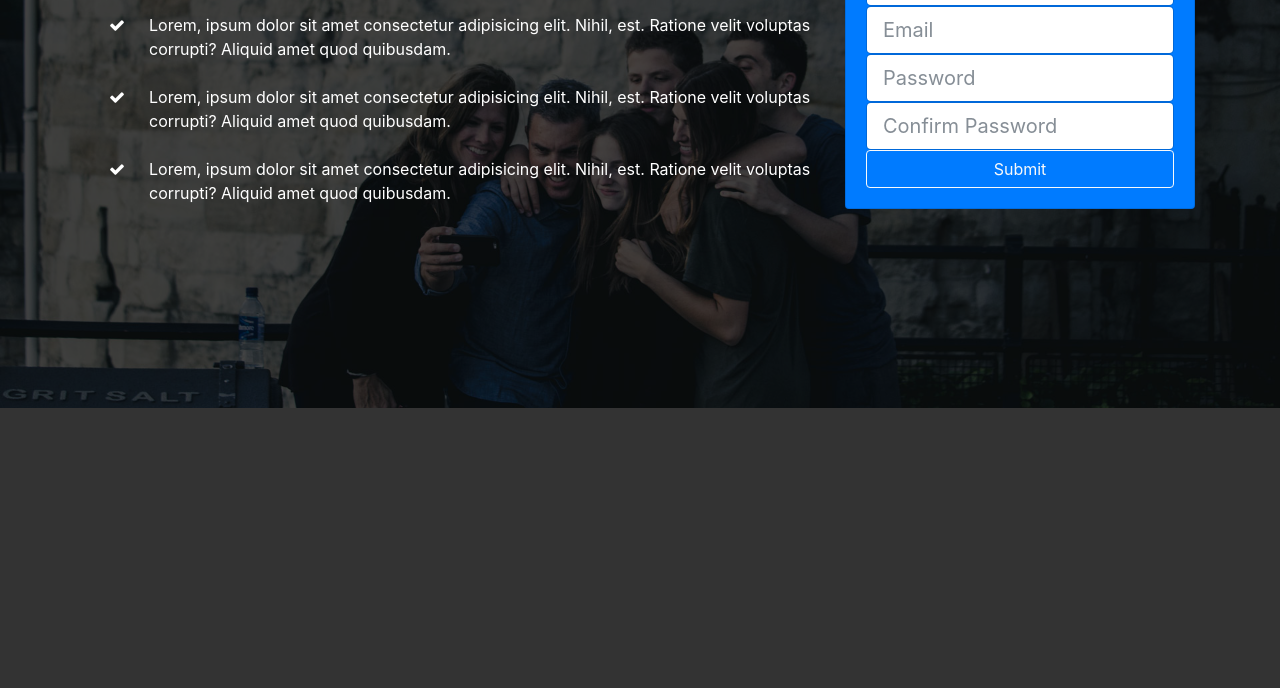
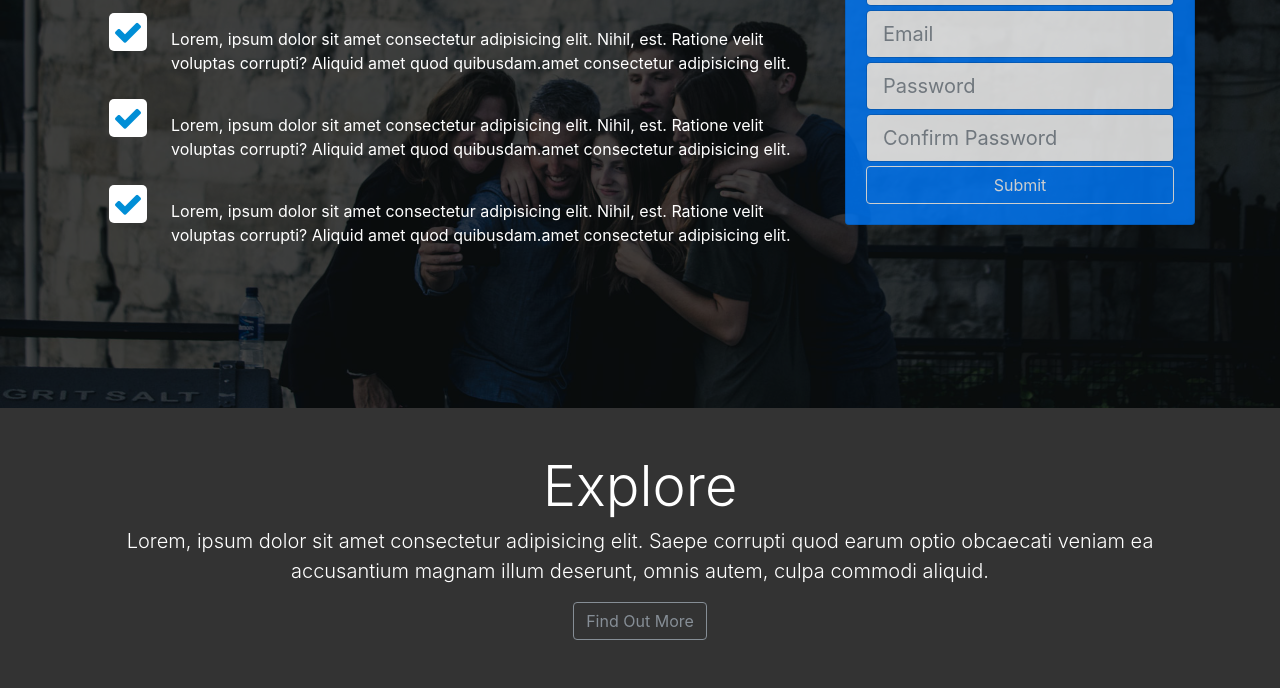
Before and after one commit to csueldo123/LoopLab, a website: page src/index.html in a window 1280 px wide. Shown: the part 292-980 px from the top of the page. Before the commit the page ends 800 px from the top, so only its background shows below. Drawn offline with Linux system fonts and the light colour scheme.

Commit message:
explore header

```diff
--- a/src/index.html
+++ b/src/index.html
@@ -49,7 +49,7 @@
                                 <i class="fa fa-check"></i>
                             </div>
                             <div class="p4 align-self-end">
-                                Lorem, ipsum dolor sit amet consectetur adipisicing elit. Nihil, est. Ratione velit voluptas corrupti? Aliquid amet quod quibusdam.
+                                Lorem, ipsum dolor sit amet consectetur adipisicing elit. Nihil, est. Ratione velit voluptas corrupti? Aliquid amet quod quibusdam.amet consectetur adipisicing elit.
                             </div>
                         </div>
                         <div class="d-flex flex-row">
@@ -57,7 +57,7 @@
                                     <i class="fa fa-check"></i>
                                 </div>
                                 <div class="p4 align-self-end">
-                                Lorem, ipsum dolor sit amet consectetur adipisicing elit. Nihil, est. Ratione velit voluptas corrupti? Aliquid amet quod quibusdam.
+                                Lorem, ipsum dolor sit amet consectetur adipisicing elit. Nihil, est. Ratione velit voluptas corrupti? Aliquid amet quod quibusdam.amet consectetur adipisicing elit.
                                 </div>
                             </div>
                             <div class="d-flex flex-row">
@@ -65,7 +65,7 @@
                                     <i class="fa fa-check"></i>
                                 </div>
                                 <div class="p4 align-self-end">
-                                Lorem, ipsum dolor sit amet consectetur adipisicing elit. Nihil, est. Ratione velit voluptas corrupti? Aliquid amet quod quibusdam.
+                                Lorem, ipsum dolor sit amet consectetur adipisicing elit. Nihil, est. Ratione velit voluptas corrupti? Aliquid amet quod quibusdam.amet consectetur adipisicing elit.
                                 </div>
                             </div>
                         </div>
@@ -79,15 +79,15 @@
                                         <input type="text" class="form-control form-control-lg" placeholder="Username">
                                     </div>
                                     <div>
-                                        <input type="email" class="form-control form-control-lg" placeholder="Email">
+                                        <input type="email" class="form-control form-control-lg mt-1" placeholder="Email">
                                     </div>
                                     <div>
-                                        <input type="password" class="form-control form-control-lg" placeholder="Password">
+                                        <input type="password" class="form-control form-control-lg mt-1" placeholder="Password">
                                     </div>
                                     <div>
-                                        <input type="password" class="form-control form-control-lg" placeholder="Confirm Password">
+                                        <input type="password" class="form-control form-control-lg mt-1" placeholder="Confirm Password">
                                     </div>
-                                    <input type="submit" class="btn btn-outline-light btn-block">
+                                    <input type="submit" class="btn btn-outline-light btn-block mt-1">
                                 </form>
                               </div>
                             </div>
@@ -98,6 +98,21 @@
         </div>
     </header>
 
+    <!-- Explore Section -->
+    <section id="explore-head-section">
+        <div class="container">
+            <div class="row">
+                <div class="col text-center">
+                    <div class="py-5">
+                        <h1 class="display-4">Explore</h1>
+                        <p class="lead">Lorem, ipsum dolor sit amet consectetur adipisicing elit. Saepe corrupti quod earum optio obcaecati veniam ea accusantium magnam illum deserunt, omnis autem, culpa commodi aliquid.</p>
+                        <a href="#" class="btn btn-outline-secondary">Find Out More</a>
+                    </div>
+                </div>
+            </div>
+        </div>
+    </section>
+
     <script src="js/jquery.min.js"></script>
     <script src="js/popper.min.js"></script>
     <script src="js/bootstrap.min.js"></script>
--- a/src/scss/style.scss
+++ b/src/scss/style.scss
@@ -2,6 +2,7 @@ $bg-color: #333;
 $font-color: #fff;
 $primary-color: #008ed6;
 $dark-overlay: rgba(0,0,0,0.7);
+$font-size: 30px;
 
 body {
     background: $bg-color;
@@ -31,4 +32,16 @@ body {
     .home-inner{
         padding-top: 150px;
     }
+
+    .card-form{
+        opacity: 0.8;
+    }
+
+    .fa{
+        color: $primary-color;
+        background: #fff;
+        padding: 4px;
+        border-radius: 5px;
+        font-size: $font-size;
+    }
 }
```
Also changed, not shown: src/css/style.css.
